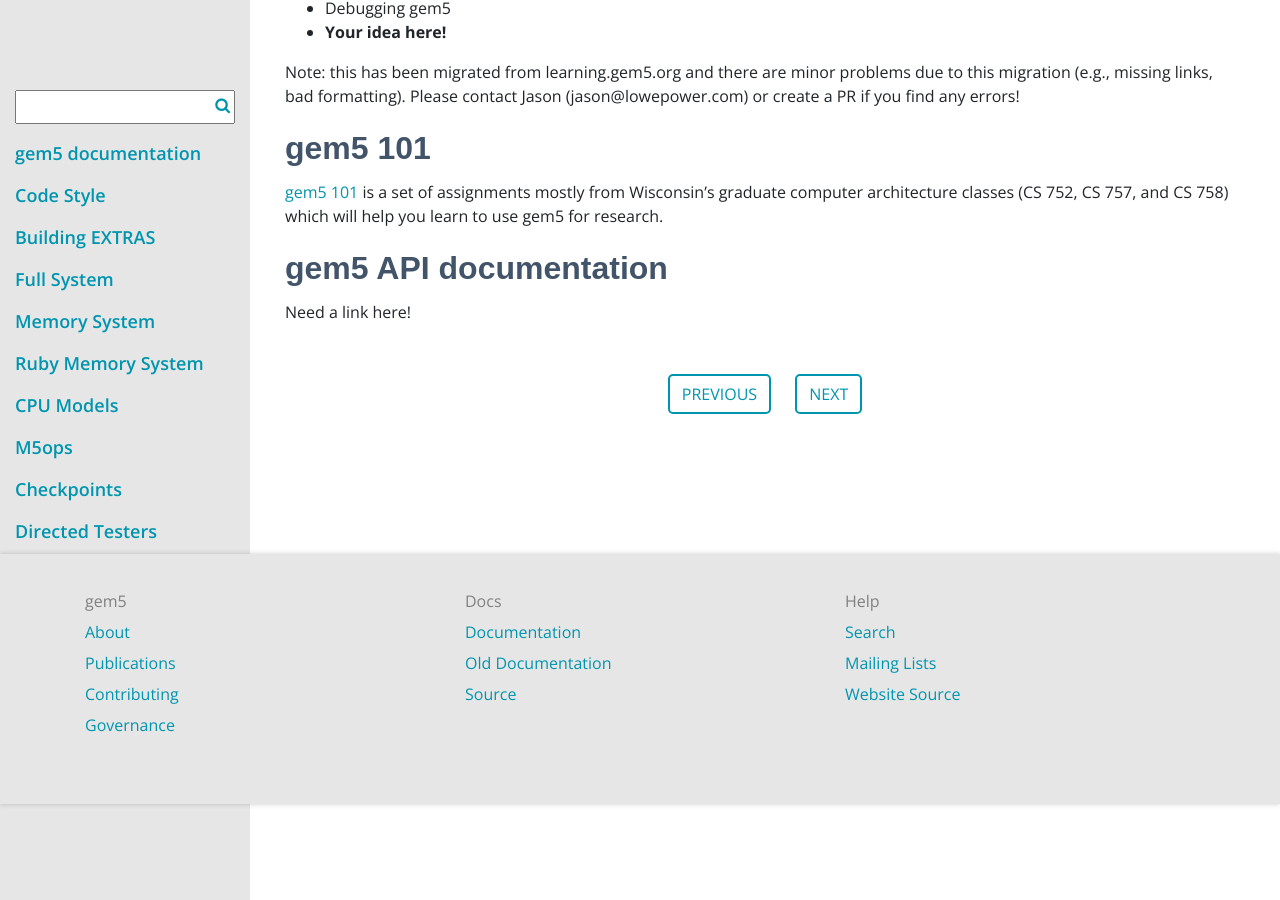
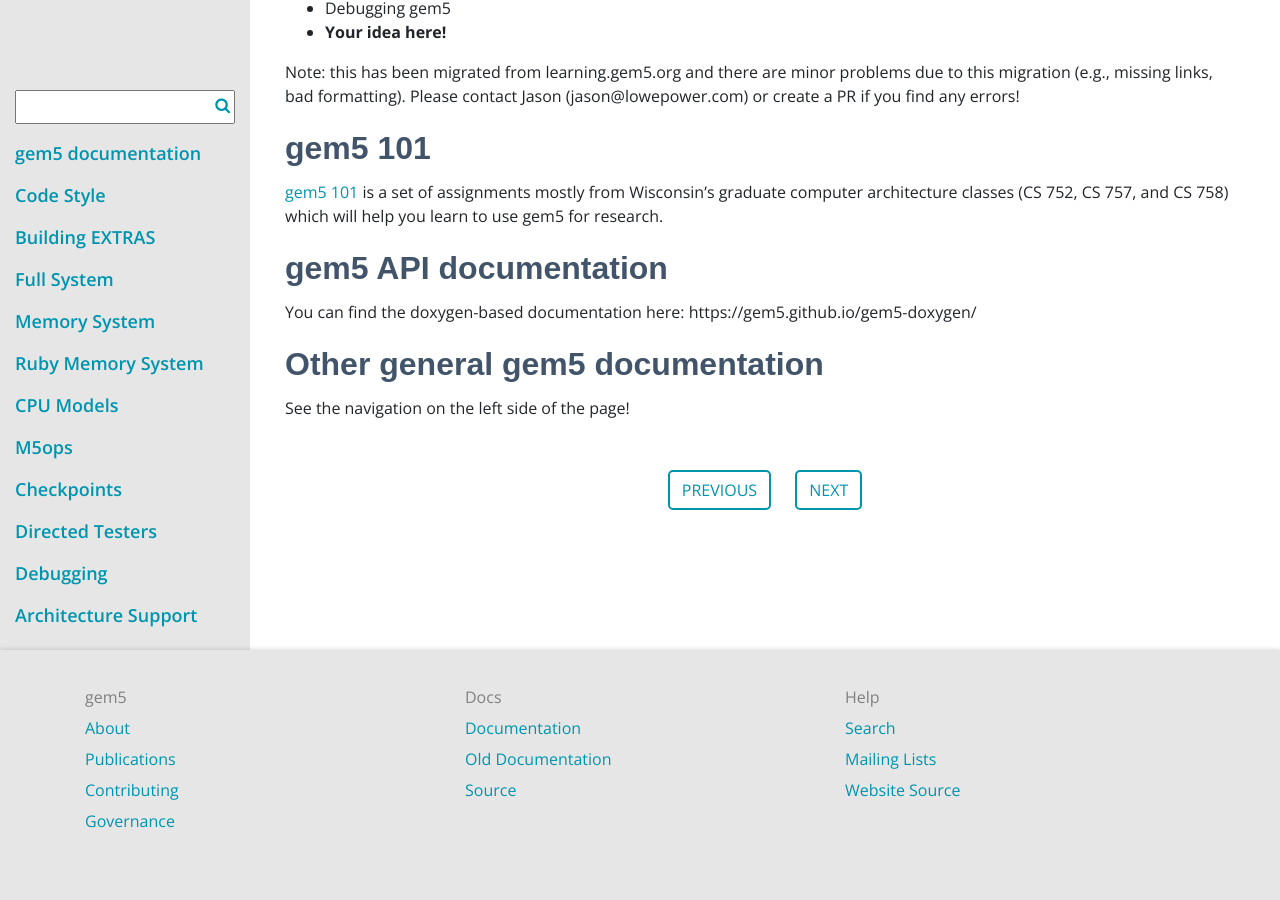
Before and after one commit to gem5/website, a Jekyll site: the page built from _pages/documentation/index.md, in a window 1280 px wide and 900 px high, scrolled down 565 px. Built offline with Jekyll 4.4.1, drawn with Linux system fonts in a browser that asks for light colours; nearby versions of some CDN libraries; some web fonts are replaced.

Commit message:
Minor updates to documentation index page
Signed-off-by: Jason Lowe-Power <jason@lowepower.com>

```diff
--- a/_pages/documentation/index.md
+++ b/_pages/documentation/index.md
@@ -32,4 +32,8 @@
 
 ## gem5 API documentation
 
-Need a link here!
+You can find the doxygen-based documentation here: https://gem5.github.io/gem5-doxygen/
+
+## Other general gem5 documentation
+
+See the navigation on the left side of the page!
```
